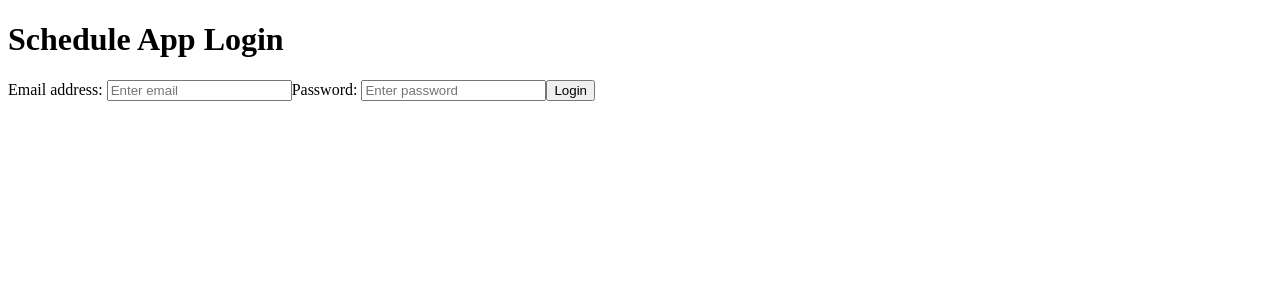
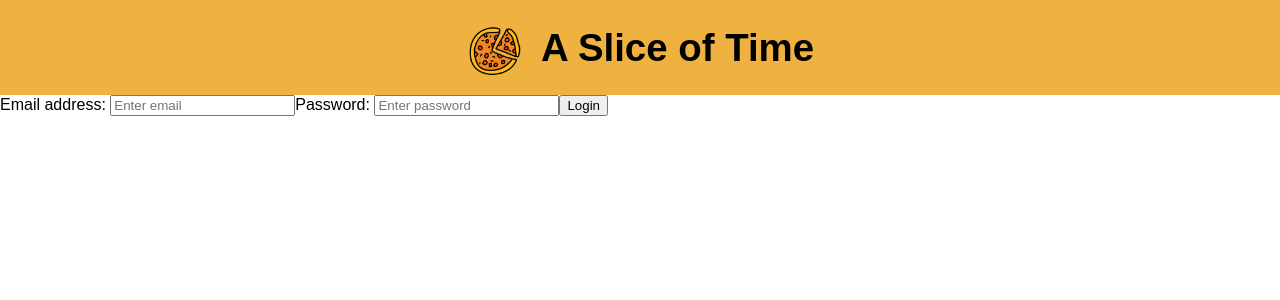
Before and after one commit to Mfloyd10/schedule-app, a React (Vite) app: page /login in a window 1280 px wide. Shown: the top 300 px of the page. Built offline with nearby package versions, Linux system fonts and the light colour scheme; no server answers.

Commit message:
feat: scaffold login page and auth flow

```diff
--- a/package.json
+++ b/package.json
@@ -13,6 +13,7 @@
     "@supabase/supabase-js": "^2.105.3",
     "react": "^19.2.5",
     "react-dom": "^19.2.5",
+    "react-icons": "^5.6.0",
     "react-router-dom": "^7.14.2"
   },
   "devDependencies": {
--- a/src/pages/Login.css
+++ b/src/pages/Login.css
@@ -0,0 +1,22 @@
+body {
+    margin: 0;
+    font-family: poppins, sans-serif;
+}
+
+header {
+    display: flex;
+    justify-content: center;
+    align-items: center;
+    flex-direction: row;
+
+    background-color: #efb140;
+    width: 100%;
+    gap: 15px;
+    font-size: larger;
+}
+
+.logo {
+    width: 60px;
+    height: 60px;
+
+}
--- a/src/pages/Login.jsx
+++ b/src/pages/Login.jsx
@@ -1,5 +1,7 @@
 import {useEffect, useState} from 'react'
 import {data, useNavigate} from 'react-router-dom'
+import pizzaIcon from "../assets/pizzaIcon.png"
+import "./Login.css"
 import {supabase} from '../supabaseClient'
 
 export default function Login() {
@@ -36,9 +38,10 @@ export default function Login() {
     }, [])*/
 
     return (
-        <>
+        <body>
             <header>
-                <h1>Schedule App Login</h1>
+                <img src={pizzaIcon} className="logo" alt="pizzaIcon" />
+                <h1>A Slice of Time</h1>
             </header>
 
             <main className="login">
@@ -69,6 +72,6 @@ export default function Login() {
                     <button type="submit">Login</button>
                 </form>
             </main>
-        </>
+        </body>
     )
 }
```
Also changed, not shown: src/assets/pizzaIcon.png (added), 1 other file (tests, documents, lock files or other folders).
